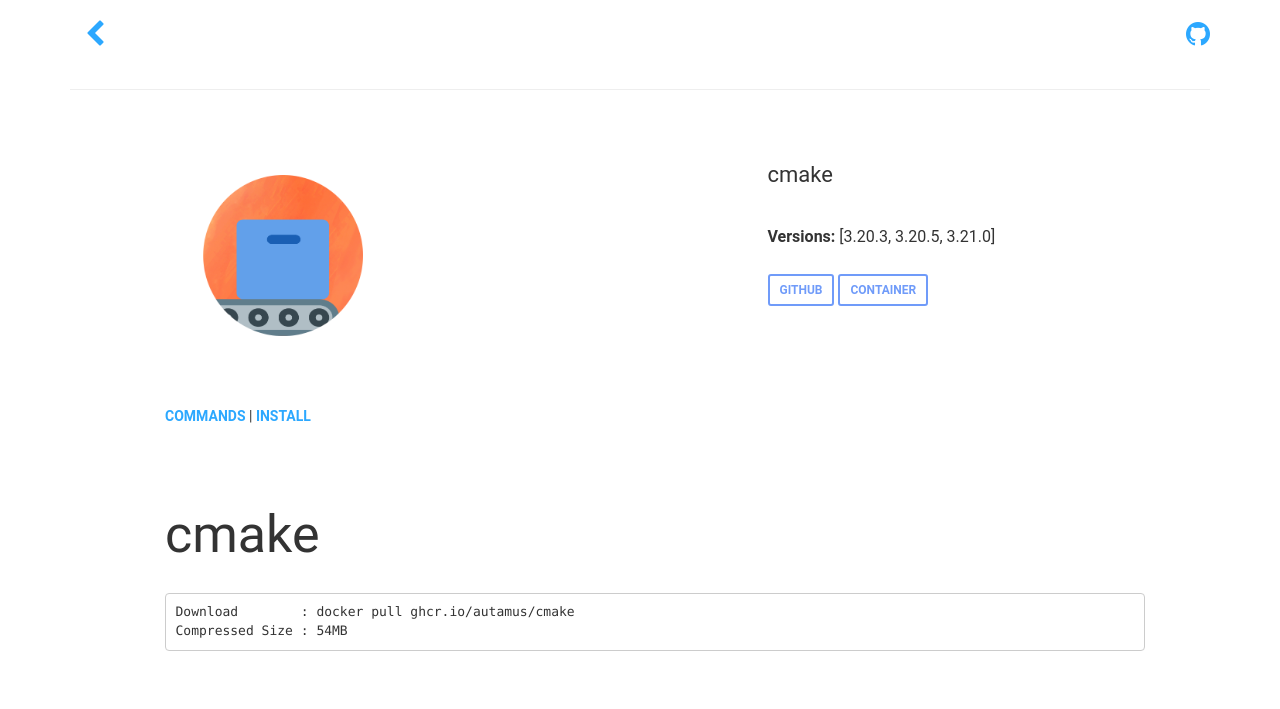
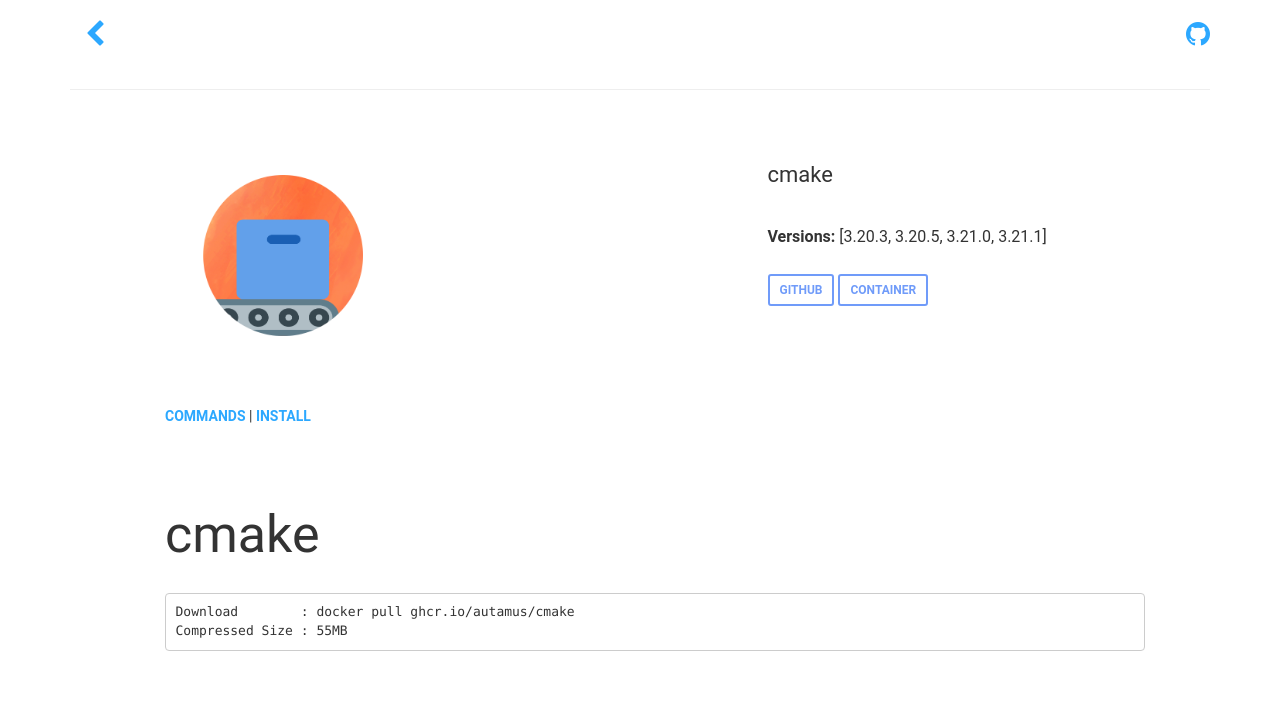
Before and after one commit to autamus/registry, a Jekyll site: the page built from _library/cmake.md, in a window 1280 px wide. Shown: the top 709 px of the page. Built offline with Jekyll 4.4.1, drawn with Linux system fonts in a browser that asks for light colours; nearby versions of some CDN libraries.

Commit message:
Update cmake to 3.21.1 at 2021-08-25 05:42:35.449287367 +0000 UTC m=+2.592038866

````diff
--- a/_library/cmake.md
+++ b/_library/cmake.md
@@ -6,8 +6,9 @@ versions:
 - 3.20.3
 - 3.20.5
 - 3.21.0
-updated_at: 2021-07-20T22:07:25.330799966Z
-size: 54MB
+- 3.21.1
+updated_at: 2021-08-25T05:42:34.131532894Z
+size: 55MB
 description: 'A cross-platform, open-source build system. CMake is a family of tools
   designed to build, test and package software. '
 container_url: https://github.com/orgs/autamus/packages/container/package/cmake
@@ -16,7 +17,7 @@ container_url: https://github.com/orgs/autamus/packages/container/package/cmake
 # cmake
 ```bash
 Download        : docker pull ghcr.io/autamus/cmake
-Compressed Size : 54MB
+Compressed Size : 55MB
 ```
 
 ## Description
````
